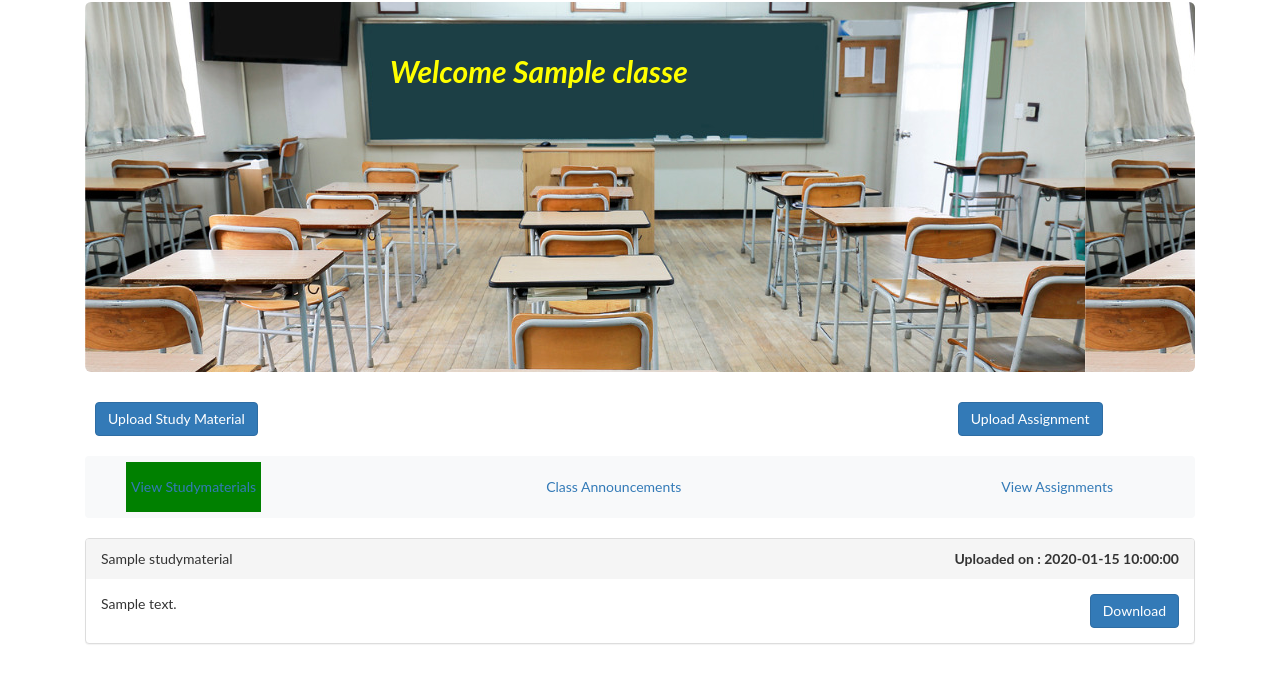
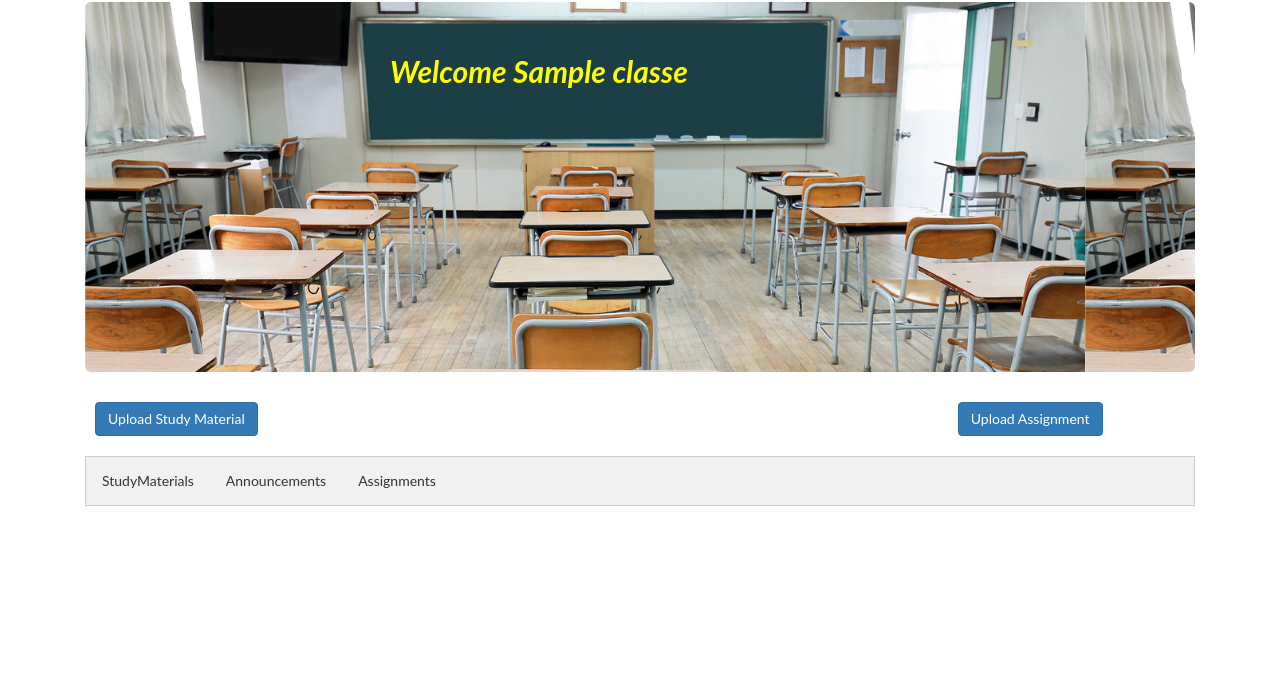
Before and after one commit to saisatyasarath/onlineClassroom, a PHP site: page /virtualClassroom/viewClass.php?id=1 in a window 1280 px wide. Shown: the part 107-800 px from the top of the page. Run offline with PHP 8.4, Linux system fonts and the light colour scheme; the visitor is signed in with stand-in values (Sample User, id 1); tables that the repository leaves empty or names only in its code hold one stand-in row (values such as "Sample post"); some libraries are stand-ins or nearby versions.

Commit message:
Update viewClass.php

```diff
--- a/viewClass.php
+++ b/viewClass.php
@@ -206,6 +206,47 @@
   background-color: #5cb85c;
   color: white;
 }
+
+
+
+
+.tab {
+  overflow: hidden;
+  border: 1px solid #ccc;
+  background-color: #f1f1f1;
+}
+
+/* Style the buttons that are used to open the tab content */
+.tab button {
+  background-color: inherit;
+  float: left;
+  border: none;
+  outline: none;
+  cursor: pointer;
+  padding: 14px 16px;
+  transition: 0.3s;
+}
+
+/* Change background color of buttons on hover */
+.tab button:hover {
+  background-color: #ddd;
+}
+
+/* Create an active/current tablink class */
+.tab button.active {
+  background-color: #ccc;
+}
+
+/* Style the tab content */
+.tabcontent {
+  display: none;
+  padding: 6px 12px;
+  border: 1px solid #ccc;
+  border-top: none;
+}
+
+
+
 </style>
 <body>
 <div id="mySidenav" class="sidenav">
@@ -223,9 +264,9 @@
           <button class="btn btn-primary" id = "myBtn" style="margin-left: 10px;">Upload Study Material</button><button style="margin-left: 700px; " class="btn btn-primary" id = "myBtn1">Upload Assignment</button>
           <br />
           <br />
-          <nav class="navbar navbar-expand-sm bg-light ">
+          <!-- <nav class="navbar navbar-expand-sm bg-light ">
 
-  <!-- Links -->
+
           <ul class="navbar-nav">
     <li class="nav-item" style="margin-right:80px; margin-left: 30px; background-color: green;">
       <a class="nav-link" href="#">View Studymaterials</a>
@@ -238,9 +279,15 @@
     </li>
   </ul>
 
-      </nav>
+      </nav> -->
 
-        <div class="panel-group">
+      <div class="tab">
+        <button class="tablinks" onclick="openCity(event, 'stm')">StudyMaterials</button>
+        <button class="tablinks" onclick="openCity(event, 'anc')">Announcements</button>
+        <button class="tablinks" onclick="openCity(event, 'ass')">Assignments</button>
+      </div>
+    <div id="stm" class="tabcontent">
+    <div class="panel-group">
       <?php
 
         $q = "SELECT * from studymaterials where cid = $id ";
@@ -256,6 +303,31 @@
         }
       ?>
       </div>
+      </div>
+      <div id="anc" class="tabcontent">
+  <h3>Paris</h3>
+  <p>Paris is the capital of France.</p>
+</div>
+
+<div id="ass" class="tabcontent">
+  <div class="panel-group">
+      <?php
+
+        $q = "SELECT * from assignments where cid = $id ";
+        $sp = mysqli_prepare($conn,$q);
+        mysqli_stmt_execute($sp);
+        $result = mysqli_stmt_get_result($sp);
+        $count = 0;
+        while($rows = $result->fetch_assoc()){
+          $aid = $rows['id'];
+          echo '<div class="panel panel-default">';
+          echo '<div class="panel-heading">'.$rows["name"].'  <label class="pull-right"> Due Date : '.$rows["date"].'</label></div>';
+          echo '<div class="panel-body">'.$rows["description"].'<button class="btn btn-primary pull-right"><a href="viewSubmissions.php?cid='.$id.'&aid='.$aid.'" style="color:white;">View Submissions</a></button></div>';
+            echo '</div>';
+          }
+      ?>
+      </div>
+</div>
 </div>
 
 <div id="myModal" class="modal">
@@ -413,6 +485,28 @@ window.onclick = function(event) {
     modal1.style.display = "none";
   }
 }
+
+
+function openCity(evt, cityName) {
+  // Declare all variables
+  var i, tabcontent, tablinks;
+
+  // Get all elements with class="tabcontent" and hide them
+  tabcontent = document.getElementsByClassName("tabcontent");
+  for (i = 0; i < tabcontent.length; i++) {
+    tabcontent[i].style.display = "none";
+  }
+
+  // Get all elements with class="tablinks" and remove the class "active"
+  tablinks = document.getElementsByClassName("tablinks");
+  for (i = 0; i < tablinks.length; i++) {
+    tablinks[i].className = tablinks[i].className.replace(" active", "");
+  }
+
+  // Show the current tab, and add an "active" class to the button that opened the tab
+  document.getElementById(cityName).style.display = "block";
+  evt.currentTarget.className += " active";
+}
 </script>
 
 <script src="vendor/jquery/jquery.min.js"></script>
```
